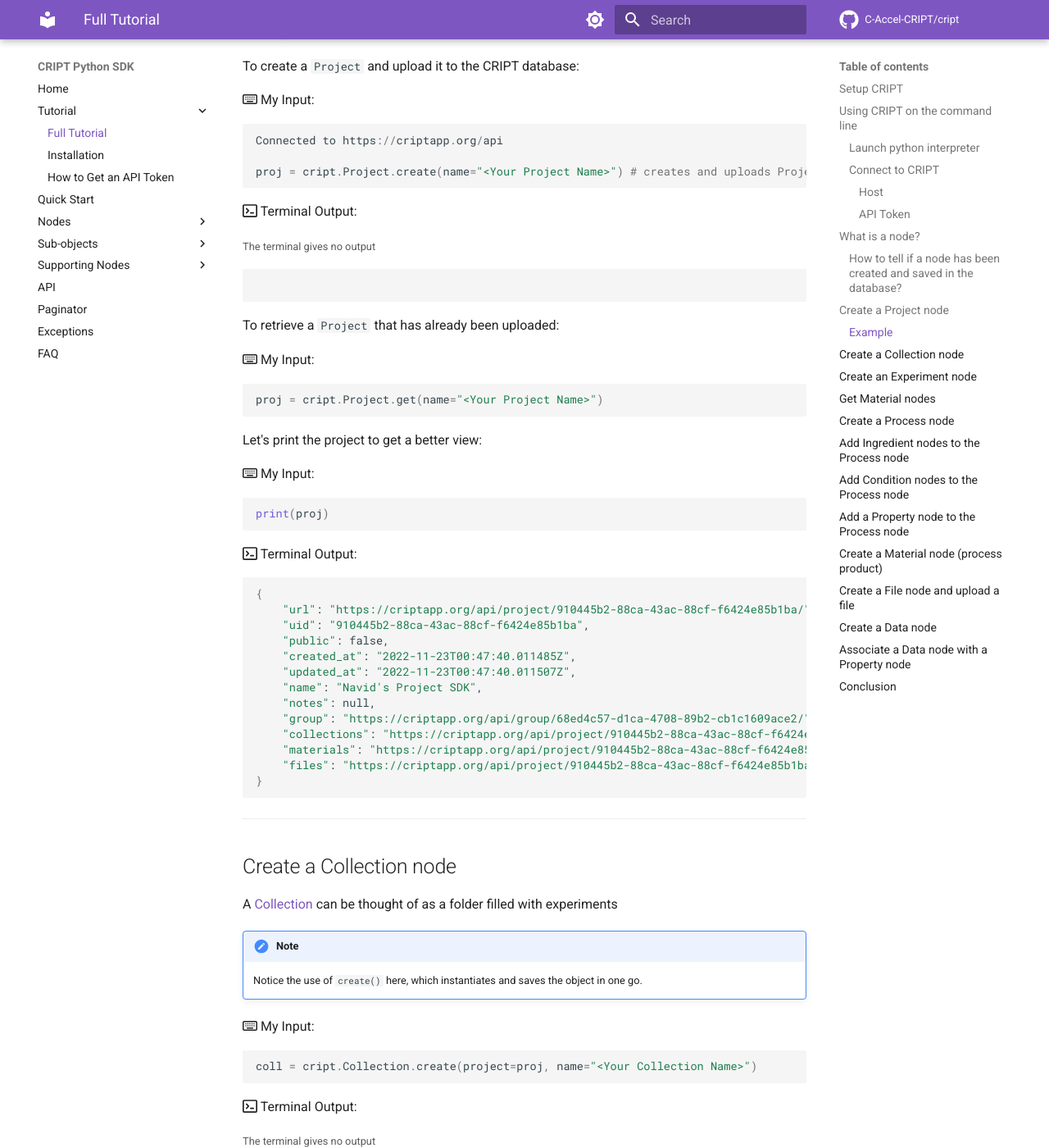
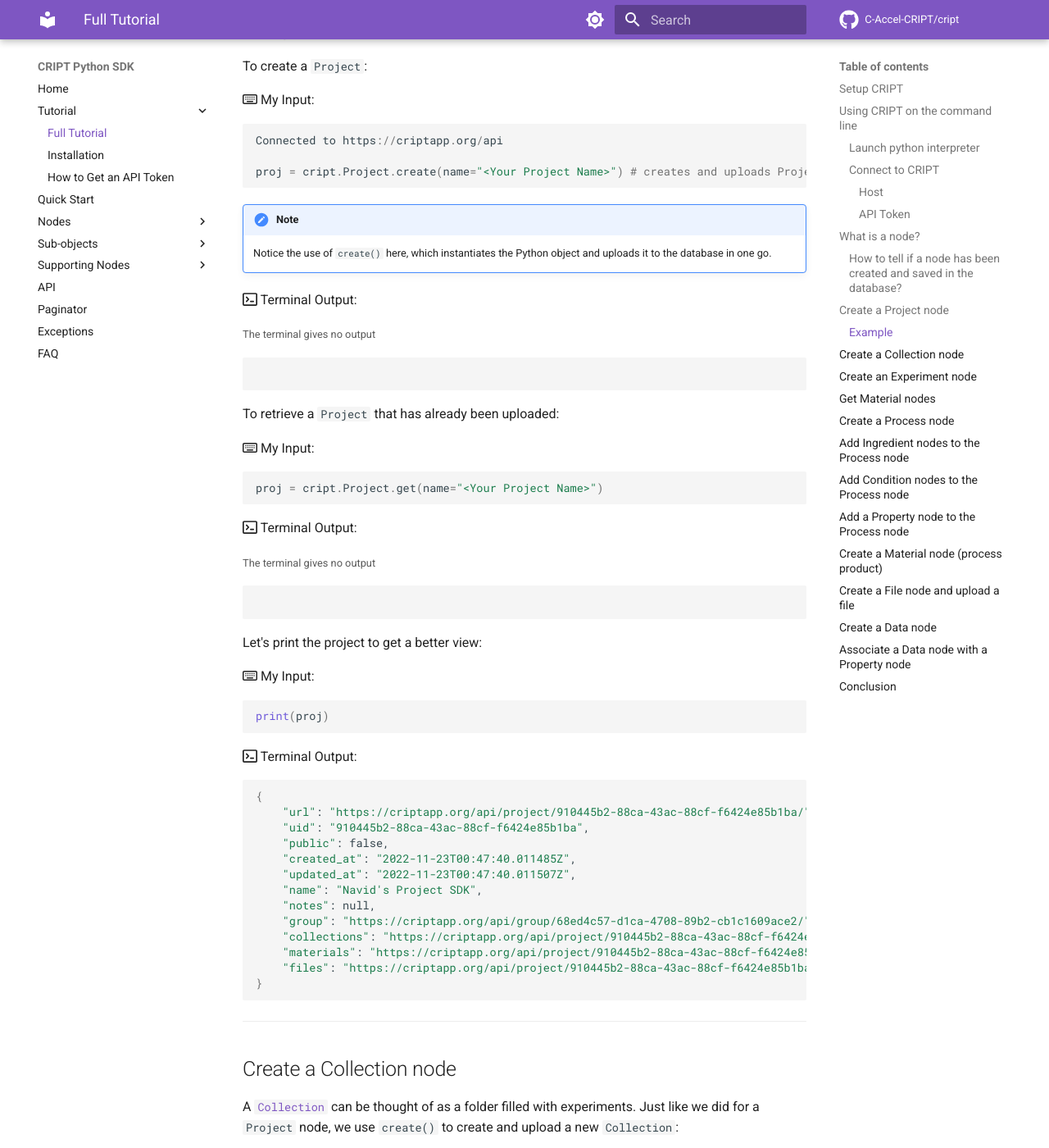
Before and after one commit to C-Accel-CRIPT/sdk-archive, an MkDocs documentation site: the page built from docs/tutorial/tutorial.md, in a window 1280 px wide and 1400 px high, scrolled down 2489 px. Shown: the whole window at 82% size. Built offline with MkDocs 1.6.1 and Material for MkDocs 9.7.7, drawn with Linux system fonts in a browser that asks for light colours; comment, search, counter and statistics services are not loaded.

````diff
--- a/docs/tutorial/tutorial.md
+++ b/docs/tutorial/tutorial.md
@@ -86,7 +86,7 @@
     **Project names are globally unique**, meaning no 2 projects on the entire system can have the same name
 
 ### Example
-To create a `Project` and upload it to the CRIPT database:
+To create a `Project`:
 
 :fontawesome-regular-keyboard: My Input:
 ```py
@@ -94,6 +94,10 @@
 
 proj = cript.Project.create(name="<Your Project Name>") # creates and uploads Project to CRIPT
 ```
+
+!!! note
+    Notice the use of `create()` here, which instantiates the Python object and uploads it to the database in one go.
+
 
 :octicons-terminal-16: Terminal Output:
 
@@ -110,6 +114,16 @@
 :fontawesome-regular-keyboard: My Input:
 ```py
 proj = cript.Project.get(name="<Your Project Name>")
+```
+
+:octicons-terminal-16: Terminal Output:
+
+<small>
+    The terminal gives no output
+</small>
+
+```bash
+
 ```
 
 Let's print the project to get a better view:
@@ -140,10 +154,7 @@
 
 ## Create a Collection node
 
-A [Collection](../nodes/collection.md) can be thought of as a folder filled with experiments
-
-!!! note
-    Notice the use of `create()` here, which instantiates and saves the object in one go.
+A [`Collection`](../nodes/collection.md) can be thought of as a folder filled with experiments. Just like we did for a `Project` node, we use `create()` to create and upload a new `Collection`:
 
 :fontawesome-regular-keyboard: My Input:
 ```py
````
Also changed, not shown: other parts of docs/tutorial/tutorial.md (+0 -1 lines).
